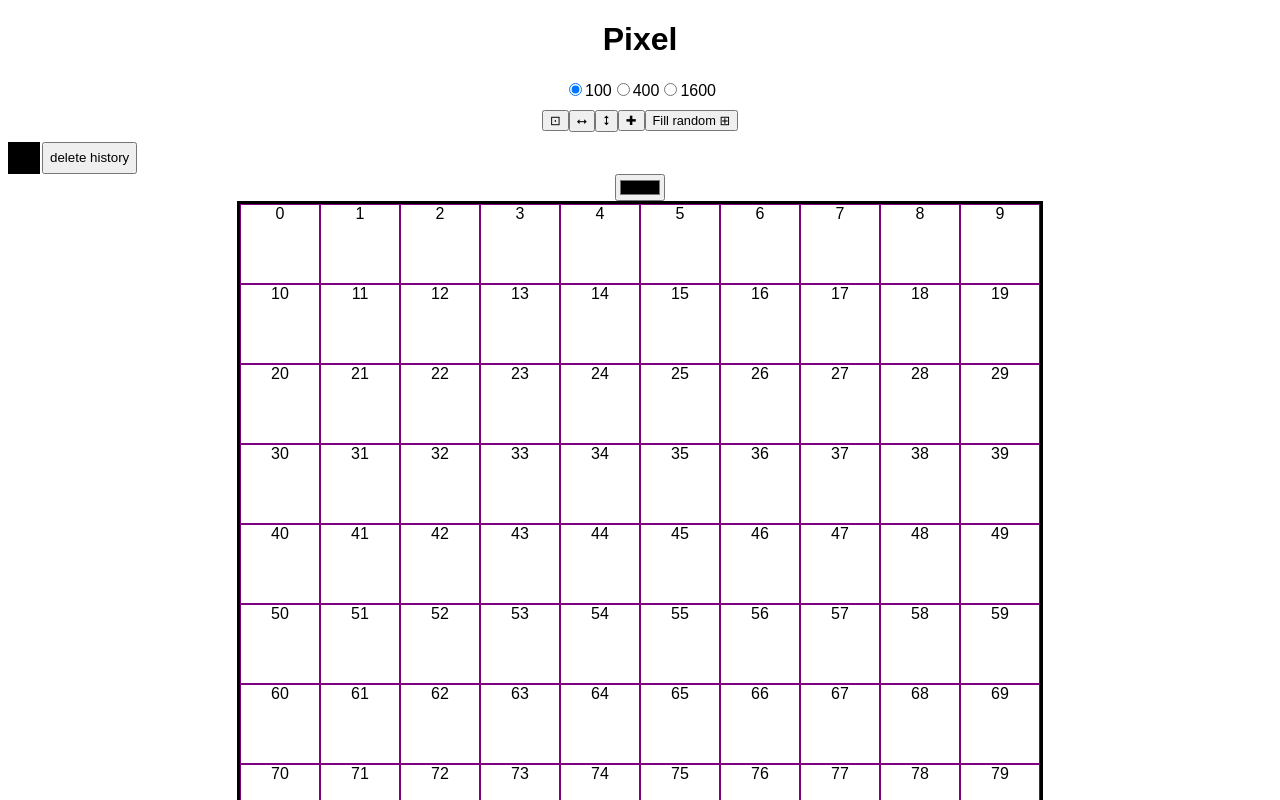
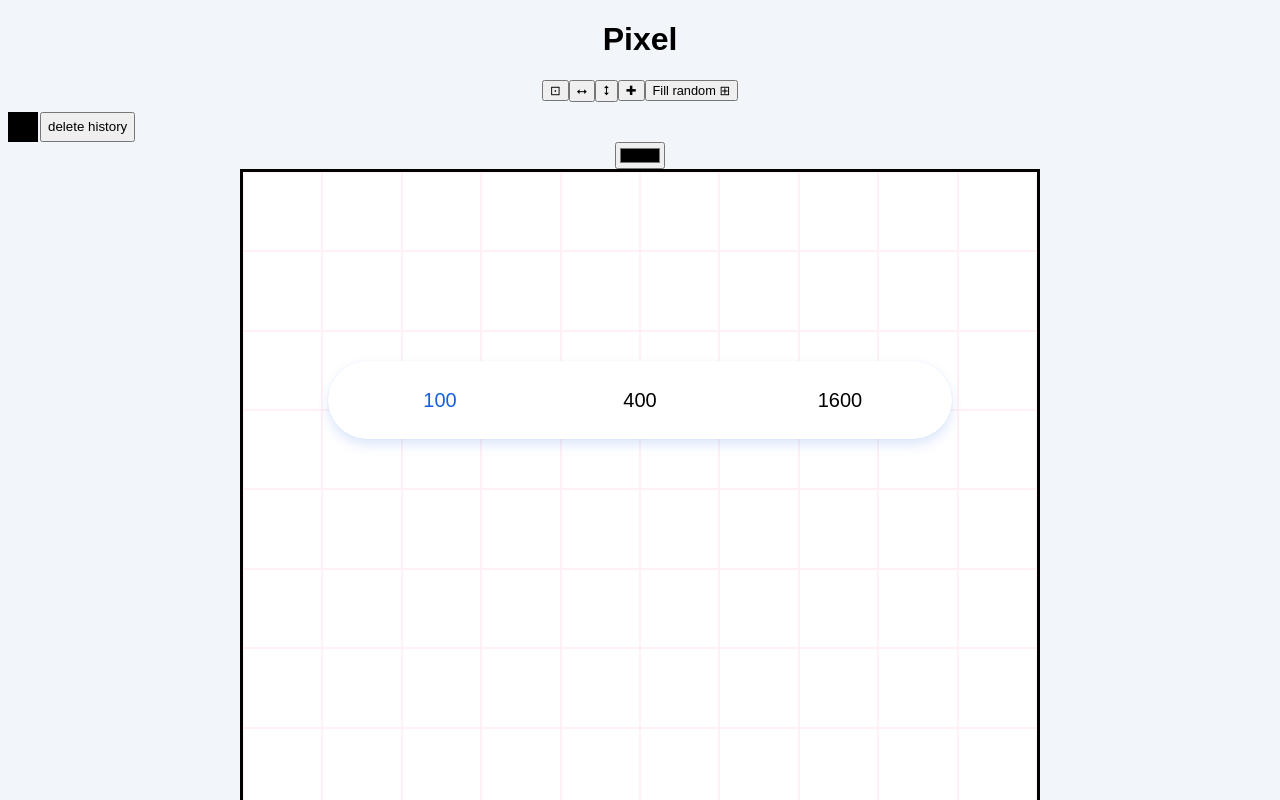
Before and after one commit to bogutskii/pixel-draw, a React (Create React App) app: page / in a window 1280 px wide. Shown: the top 800 px of the page. Built offline with nearby package versions, Linux system fonts and the light colour scheme.

Commit message:
-style toggle

```diff
--- a/package.json
+++ b/package.json
@@ -8,6 +8,7 @@
   ],
   "main": "src/index.js",
   "dependencies": {
+    "node-sass": "^5.0.0",
     "react": "17.0.1",
     "react-dom": "17.0.1",
     "react-redux": "^7.2.2",
--- a/src/Components/Field.css
+++ b/src/Components/Field.css
@@ -7,26 +7,127 @@
     align-content: stretch;
     margin: 0 auto;
 }
+
 .pixel {
     width: 10%;
     height: 10%;
     box-sizing: border-box;
-  border: 1px solid purple;
+    border: 1px solid lavenderblush;
 }
+
 .color-history {
     display: flex;
     flex-wrap: wrap;
     align-content: stretch;
 }
+
 .pixel-history {
     width: 30px;
-  height:30px;
+    height: 30px;
     border: 1px solid;
-  margin-right:2px;
+    margin-right: 2px;
 }
-.btn-brush{
+
+.btn-brush {
     font-size: 1vw;
 }
-.brush-block{
+
+.brush-block {
     margin: 10px;
 }
+
+/*font size*/
+:root {
+    --primary-color: #185ee0;
+    --secondary-color: #e6eef9;
+}
+*, *:after, *:before {
+    box-sizing: border-box;
+}
+body {
+    font-family: "Inter", sans-serif;
+    background-color: rgba(230, 238, 249, 0.5);
+}
+.container {
+    position: absolute;
+    left: 0;
+    top: 0;
+    right: 0;
+    bottom: 0;
+    display: flex;
+    align-items: center;
+    justify-content: center;
+}
+.tabs {
+    display: flex;
+    position: relative;
+    background-color: #fff;
+    box-shadow: 0 0 1px 0 rgba(24, 94, 224, 0.15), 0 6px 12px 0 rgba(24, 94, 224, 0.15);
+    padding: 0.75rem;
+    border-radius: 99px;
+}
+.tabs * {
+    z-index: 2;
+}
+input[type="radio"] {
+    display: none;
+}
+.tab {
+    display: flex;
+    align-items: center;
+    justify-content: center;
+    height: 54px;
+    width: 200px;
+    font-size: 1.25rem;
+    font-weight: 500;
+    border-radius: 99px;
+    /*// just a high number to create pill effect*/
+    cursor: pointer;
+    transition: color 0.15s ease-in;
+}
+.notification {
+    display: flex;
+    align-items: center;
+    justify-content: center;
+    width: 2rem;
+    height: 2rem;
+    margin-left: 0.75rem;
+    border-radius: 50%;
+    background-color: var(--secondary-color);
+    transition: 0.15s ease-in;
+}
+input[type="radio"]:checked + label {
+    color: var(--primary-color);
+}
+input[type="radio"]:checked + label > .notification {
+    background-color: var(--primary-color);
+    color: #fff;
+}
+input[id="radio-1"]:checked ~ .glider {
+    transform: translateX(0);
+}
+input[id="radio-2"]:checked ~ .glider {
+    transform: translateX(100%);
+}
+input[id="radio-3"]:checked ~ .glider {
+    transform: translateX(200%);
+}
+.glider {
+    position: absolute;
+    display: flex;
+    height: 54px;
+    width: 200px;
+    background-color: var(--secondary-color);
+    z-index: 1;
+    border-radius: 99px;
+    /*// just a high number to create pill effect*/
+    transition: 0.25s ease-out;
+}
+@media (max-width: 700px) {
+    .tabs {
+        transform: scale(0.6);
+    }
+}
+
+
+/*--end field size--*/
--- a/src/Components/Field.js
+++ b/src/Components/Field.js
@@ -29,7 +29,7 @@ const Field = (props) => {
                         style={{background: el.color, width: pixelSize+'%', height: pixelSize+'%'}}
                         onClick={() => changePixelColor(i)}
                     >
-                        {i}
+                        {' '}
                     </div>
                 ))}
             </div>
--- a/src/Components/FieldSize.js
+++ b/src/Components/FieldSize.js
@@ -19,6 +19,10 @@ const FieldSize = (props) => {
             <input type="radio" id="radio-3" value={currentSize} onChange={(value)=>changeFieldSize(1600)} checked={currentSize === 1600}/>
             <label className="tab" htmlFor="radio-3">1600</label>
         </div>
+
+
+
+
     </div>
 
 }
```
Also changed, not shown: 1 other file (tests, documents, lock files or other folders). Lines whose indentation alone changed are shown as unchanged.
